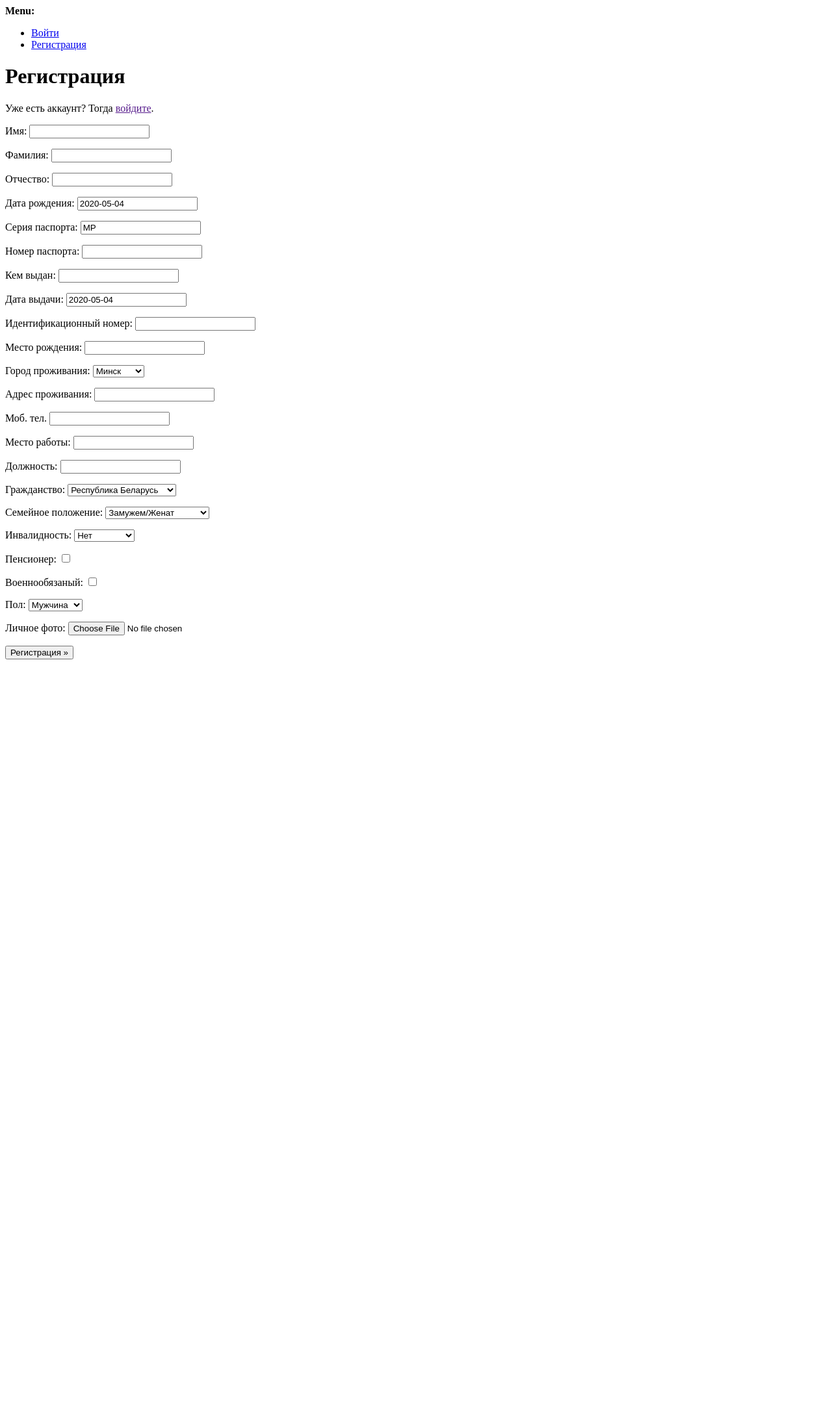
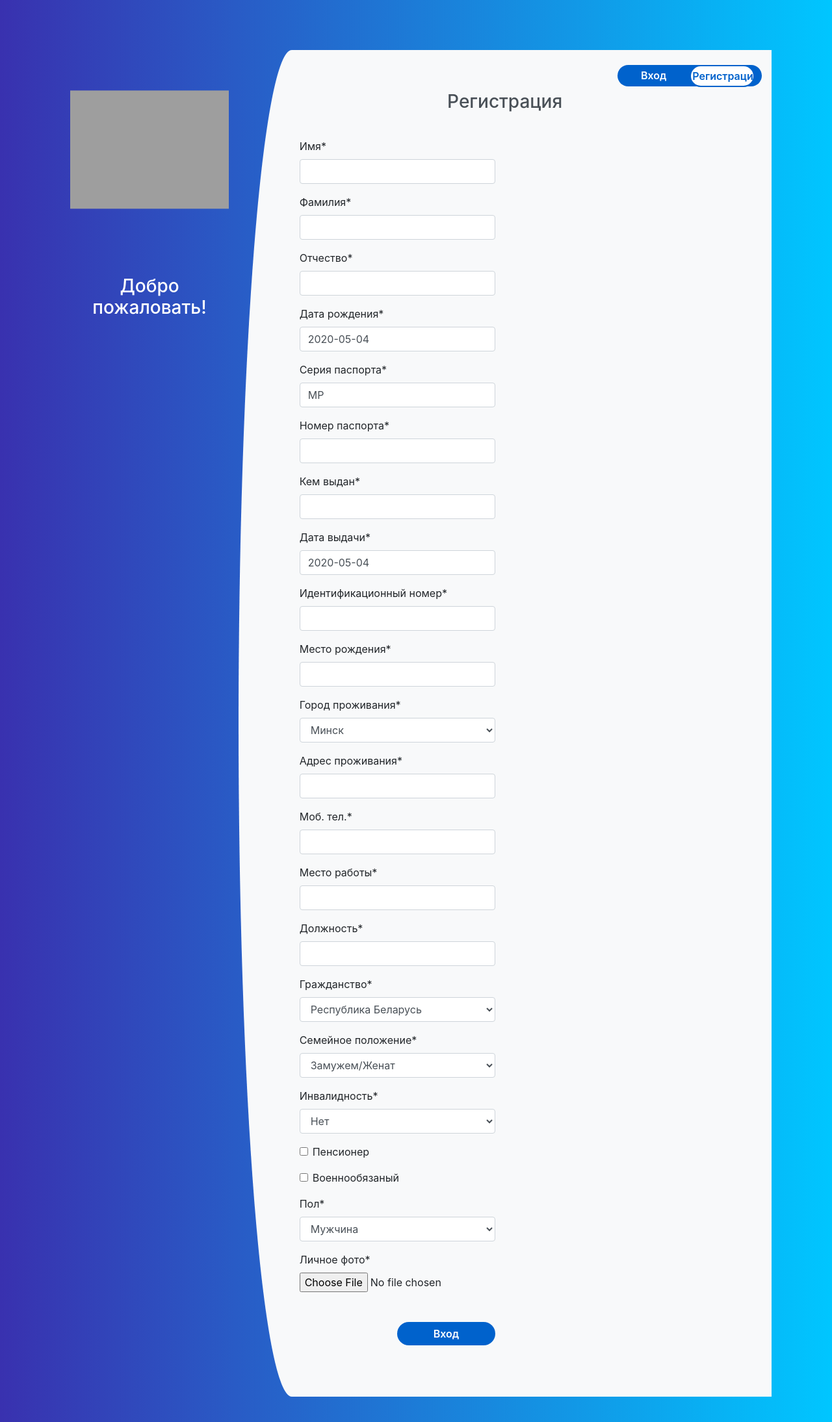
Before and after one commit to PTaHHHa/Django_Coursework, a Django app: template templates/account/signup.html in a window 1280 px wide. Shown: the whole page at 65% size. Before the commit the page ends 1015 px from the top, so only its background shows below. Run offline with Django 3.2, Linux system fonts and the light colour scheme; the template is opened without the code that fills it: values that come from a table or form of the project are taken from there, others are empty; data comes from the database, SQL or seed files in the repository; some libraries are stand-ins or nearby versions; grey boxes are pictures that could not be loaded.

Commit message:
crispy-forms template added

```diff
--- a/coursework/settings.py
+++ b/coursework/settings.py
@@ -34,6 +34,7 @@ INSTALLED_APPS = [
     'django.contrib.messages',
     'django.contrib.staticfiles',
     'django.contrib.sites',
+    'crispy_forms',
     'Bank',
     'allauth',
     'allauth.account',
@@ -135,6 +136,8 @@ USE_TZ = True
 # Static files (CSS, JavaScript, Images)
 # https://docs.djangoproject.com/en/3.0/howto/static-files/
 
+CRISPY_TEMPLATE_PACK = 'bootstrap4'
+
 MEDIA_ROOT = os.path.join(BASE_DIR, 'media')
 MEDIA_URL = '/media/'
 
--- /dev/null
+++ b/static/css/signup.css
@@ -0,0 +1,103 @@
+body{
+    background: -webkit-linear-gradient(left, #3931af, #00c6ff);
+}
+
+.register{
+    margin-top: 3%;
+    padding: 3%;
+}
+.register-left{
+    text-align: center;
+    color: #fff;
+    margin-top: 4%;
+}
+.register-left input{
+    border: none;
+    border-radius: 1.5rem;
+    padding: 2%;
+    width: 60%;
+    background: #f8f9fa;
+    font-weight: bold;
+    color: #383d41;
+    margin-top: 30%;
+    margin-bottom: 3%;
+    cursor: pointer;
+}
+.register-right{
+    background: #f8f9fa;
+    border-top-left-radius: 10% 50%;
+    border-bottom-left-radius: 10% 50%;
+}
+.register-left img{
+    margin-top: 15%;
+    margin-bottom: 5%;
+    width: 25%;
+    -webkit-animation: mover 2s infinite  alternate;
+    animation: mover 1s infinite  alternate;
+}
+@-webkit-keyframes mover {
+    0% { transform: translateY(0); }
+    100% { transform: translateY(-20px); }
+}
+@keyframes mover {
+    0% { transform: translateY(0); }
+    100% { transform: translateY(-20px); }
+}
+.register-left p{
+    font-weight: lighter;
+    padding: 12%;
+    margin-top: -9%;
+}
+.register .register-form{
+    padding: 10%;
+    margin-top: 10%;
+}
+.btnRegister{
+    float: right;
+    margin-top: 10%;
+    border: none;
+    border-radius: 1.5rem;
+    padding: 2%;
+    background: #0062cc;
+    color: #fff;
+    font-weight: 600;
+    width: 50%;
+    cursor: pointer;
+}
+.register .nav-tabs{
+    margin-top: 3%;
+    border: none;
+    background: #0062cc;
+    border-radius: 1.5rem;
+    width: 28%;
+    float: right;
+}
+.register .nav-tabs .nav-link{
+    padding: 2%;
+    height: 34px;
+    font-weight: 600;
+    color: #fff;
+    border-top-right-radius: 1.5rem;
+    border-bottom-right-radius: 1.5rem;
+}
+.register .nav-tabs .nav-link:hover{
+    border: none;
+}
+.register .nav-tabs .nav-link.active{
+    width: 100px;
+    color: #0062cc;
+    border: 2px solid #0062cc;
+    border-top-left-radius: 1.5rem;
+    border-bottom-left-radius: 1.5rem;
+}
+.register-heading{
+    text-align: center;
+    margin-top: 8%;
+    margin-bottom: -15%;
+    color: #495057;
+}
+
+.image-container img{
+    width: 100%;
+    height: 50%;
+}
--- a/templates/account/signup.html
+++ b/templates/account/signup.html
@@ -1,21 +1,51 @@
-{% extends "account/base.html" %}
+{% load crispy_forms_tags %}
+<!DOCTYPE html>
+<html lang="en">
+<head>
+  <link rel="stylesheet" href="https://stackpath.bootstrapcdn.com/bootstrap/4.1.3/css/bootstrap.min.css"
+    integrity="sha384-MCw98/SFnGE8fJT3GXwEOngsV7Zt27NXFoaoApmYm81iuXoPkFOJwJ8ERdknLPMO" crossorigin="anonymous">
+      <link href="//maxcdn.bootstrapcdn.com/bootstrap/4.1.1/css/bootstrap.min.css" rel="stylesheet" id="bootstrap-css">
+    <script src="//maxcdn.bootstrapcdn.com/bootstrap/4.1.1/js/bootstrap.min.js"></script>
+    <script src="//cdnjs.cloudflare.com/ajax/libs/jquery/3.2.1/jquery.min.js"></script>
+    <link href="/static/css/signup.css" rel="stylesheet" type="text/css">
+</head>
+<body>
+    <form class="login" method="POST" action="{% url 'account_signup' %}">
+        {% csrf_token %}
+    <!------ Include the above in your HEAD tag ---------->
 
-{% load i18n %}
-
-{% block head_title %}{% trans "Signup" %}{% endblock %}
-
-{% block content %}
-<h1>{% trans "Sign Up" %}</h1>
-
-<p>{% blocktrans %}Уже есть аккаунт? Тогда <a href="{{ login_url }}">войдите</a>.{% endblocktrans %}</p>
-
-<form class="signup" id="signup_form" method="post" action="{% url 'account_signup' %}">
-  {% csrf_token %}
-  {{ form.as_p }}
-  {% if redirect_field_value %}
-  <input type="hidden" name="{{ redirect_field_name }}" value="{{ redirect_field_value }}" />
-  {% endif %}
-  <button type="submit">{% trans "Sign Up" %} &raquo;</button>
-</form>
-
-{% endblock %}
+    <div class="container register">
+                    <div class="row">
+                        <div class="col-md-3 register-left">
+                            <div class="image-container">
+                                <img src="/media/fransabank_logo.png" alt=""/>
+                            </div>
+                            <br/><br/><br/>
+                            <h3>Добро пожаловать!</h3>
+                        </div>
+                        <div class="col-md-9 register-right">
+                            <ul class="nav nav-tabs nav-justified" id="myTab" role="tablist">
+                                <li class="nav-item">
+                                    <a class="nav-link" id="login-tab" data-toggle="tab" href="{{ login_url }}" role="tab" aria-controls="home" aria-selected="true">Вход</a>
+                                </li>
+                                <li class="nav-item">
+                                    <a class="nav-link active" id="registration-tab" data-toggle="tab" href="{{ signup_url }}" role="link" aria-controls="profile" aria-selected="false">Регистрация</a>
+                                </li>
+                            </ul>
+                                <div class="tab-pane fade show" id="login-tab" role="tabpanel" aria-labelledby="profile-tab">
+                                    <h3  class="register-heading">Регистрация</h3>
+                                    <div class="row register-form">
+                                        <div class="col-md-6">
+                                            <div class="form-group">
+                                                {{ form| crispy }}
+                                            </div>
+                                            <input type="submit" class="btnRegister"  value="Вход"/>
+                                        </div>
+                                    </div>
+                                </div>
+                            </div>
+                        </div>
+                    </div>
+    </form>
+</body>
+</html>
```
Also changed, not shown: templates/account/login.html (+48 -30 lines).
